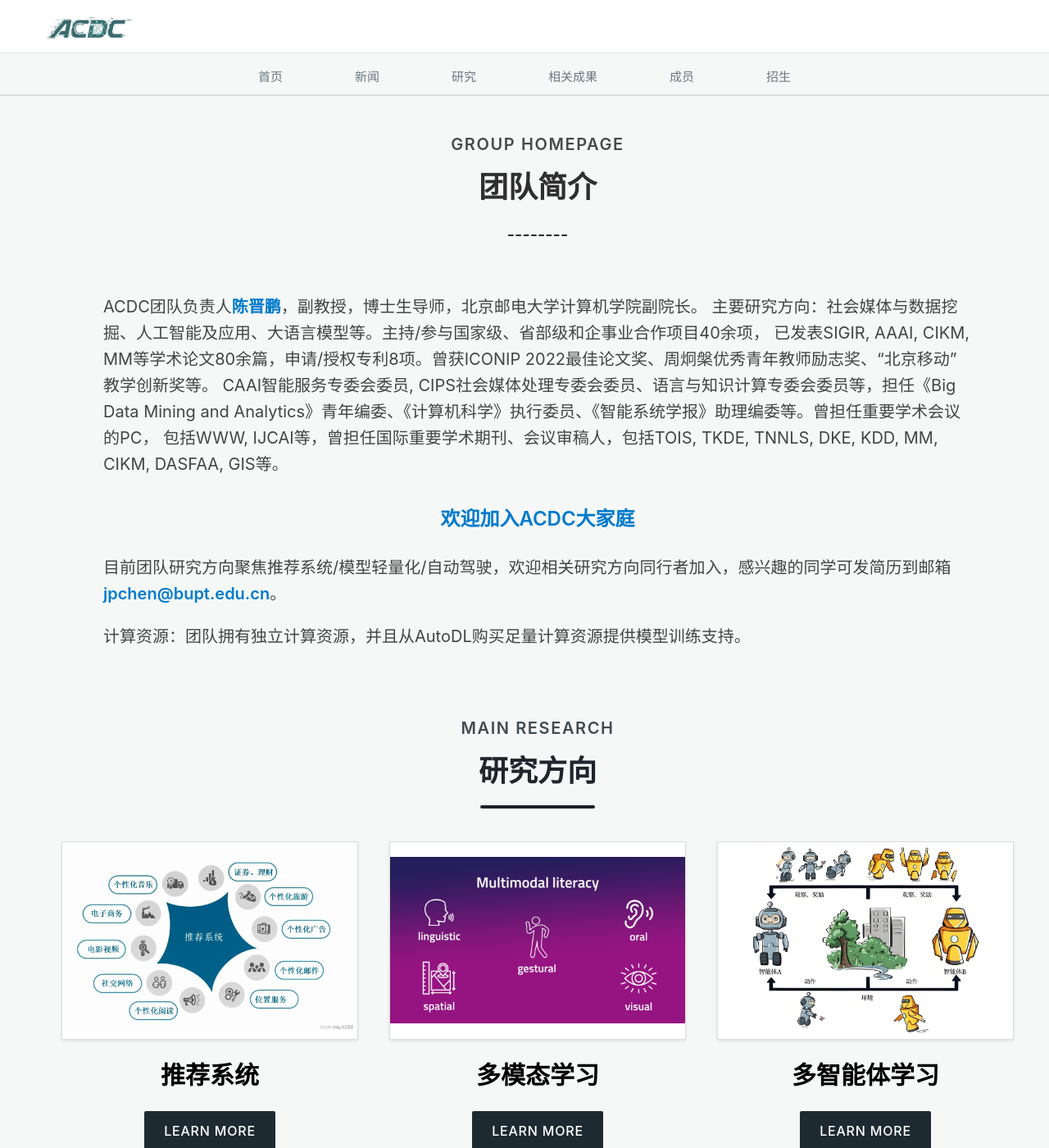
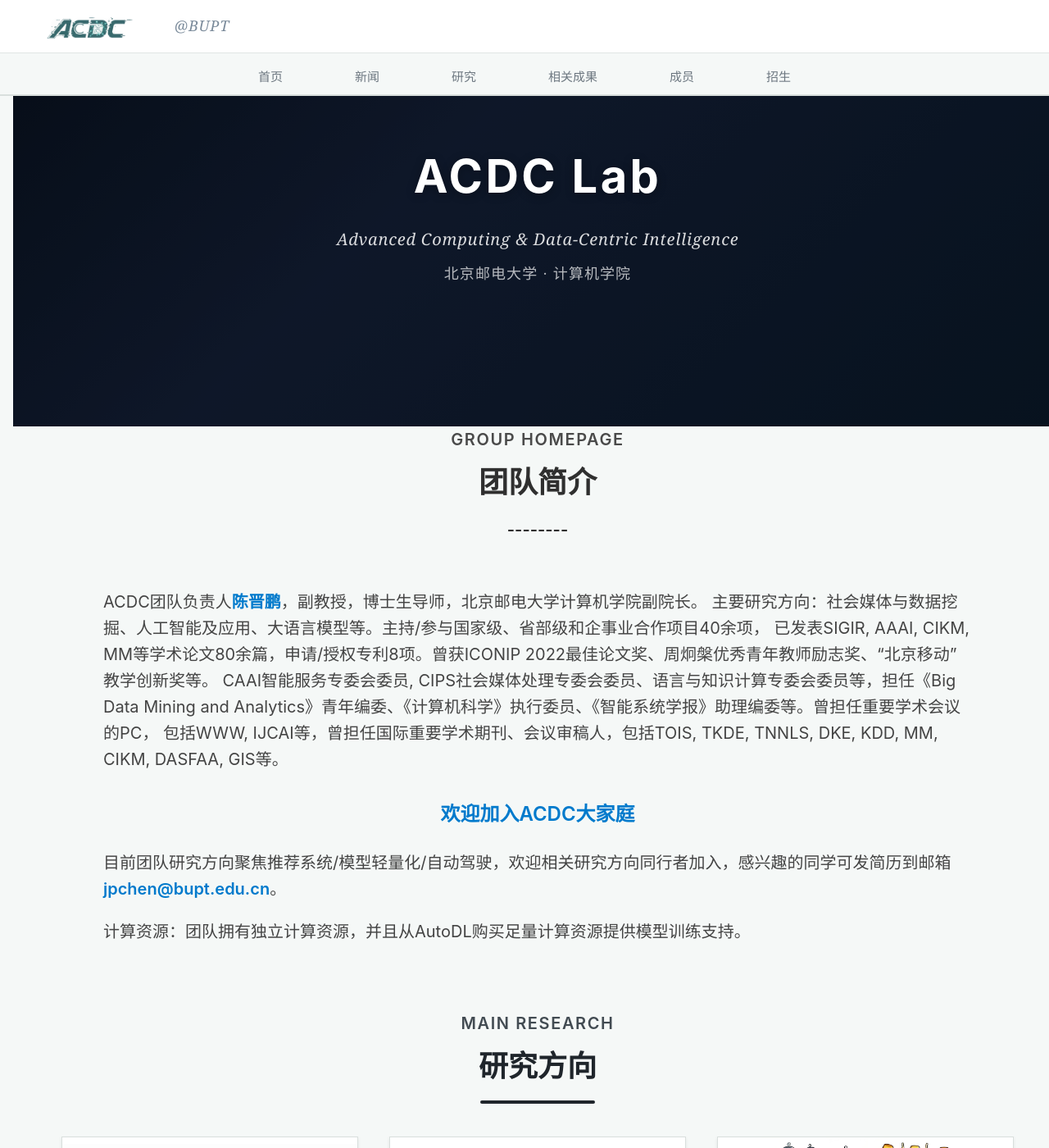
Before and after one commit to acdc-lab/acdc-lab.github.io, a Jekyll site: the page built from index.markdown, in a window 1280 px wide and 1400 px high. Shown: the whole window at 82% size. Built offline with Jekyll 4.4.1, drawn with Linux system fonts in a browser that asks for light colours.

Commit message:
feat: add @BUPT logo affiliation and hero banner with campus background
- Header: add '@BUPT' text next to ACDC logo with italic serif styling
- Homepage: add full-width hero banner section with dark overlay
- CSS: add .logo-affiliation, .hero-banner, .hero-bg, .hero-overlay, .hero-inner styles
- Hero placeholder for BUPT campus photo at assets/img/bupt-bg.jpg

Co-Authored-By: Claude Fable 5 <noreply@anthropic.com>

```diff
--- a/_includes/header.html
+++ b/_includes/header.html
@@ -3,10 +3,8 @@
   <div class="header-top">
     <div class="container header-top-inner">
       <div class="site-logo">
-        <!-- 如果你有 logo 图片，放这里 -->
         <img src="{{ '/assets/img/logo.png' | relative_url }}" alt="ACDC" class="logo-img">
-        <!-- 如果暂时没有图片，可以用文字版本，保留其中一个就好 -->
-        <!-- <span class="logo-text">VDRONE</span> -->
+        <span class="logo-affiliation">@BUPT</span>
       </div>
     </div>
   </div>
--- a/assets/css/style.css
+++ b/assets/css/style.css
@@ -64,6 +64,15 @@ a:hover {
 .logo-img {
   height: 60px;
   width: auto;
+}
+.logo-affiliation {
+  font-size: 18px;
+  font-weight: 500;
+  color: #7a8a9a;
+  letter-spacing: 0.04em;
+  margin-left: 10px;
+  font-family: "Georgia", "Times New Roman", serif;
+  font-style: italic;
 }
 .logo-text {
   color: #003366;
@@ -174,6 +183,75 @@ a:hover {
   margin: 0 auto;
   padding: 160px 16px 40px; /* 顶部预留: LOGO行(64) + 菜单行(48) + 一点空隙 */
   text-align: center; /* 我们要把正文栏目放在中间 */
+}
+
+/* ===== Hero Banner (首页全宽背景图) ===== */
+.hero-banner {
+  position: relative;
+  width: 100vw;
+  margin-left: calc(-50vw + 50%);   /* 突破父容器 .page-content 的宽度限制 */
+  margin-top: -160px;               /* 抵消 page-content 的顶部 padding */
+  height: 520px;
+  display: flex;
+  align-items: center;
+  justify-content: center;
+  overflow: hidden;
+}
+
+/* 背景图层 */
+.hero-bg {
+  position: absolute;
+  inset: 0;
+  background:
+    linear-gradient(135deg, #0a1628 0%, #1a2a4a 40%, #0d2137 100%);
+  background-size: cover;
+  background-position: center 30%;
+  z-index: 0;
+  /* 备用图片背景：在 assets/img/ 下放置 bupt-bg.jpg 后取消下行注释 */
+  /* background-image: url('../img/bupt-bg.jpg'); */
+}
+
+/* 暗色遮罩 */
+.hero-overlay {
+  position: absolute;
+  inset: 0;
+  background: rgba(0, 0, 0, 0.45);
+  z-index: 1;
+}
+
+/* 文字层 */
+.hero-inner {
+  position: relative;
+  z-index: 2;
+  text-align: center;
+  color: #ffffff;
+  padding: 0 24px;
+}
+
+.hero-title {
+  font-size: 56px;
+  font-weight: 700;
+  letter-spacing: 0.06em;
+  margin: 0 0 16px;
+  text-shadow: 0 2px 12px rgba(0,0,0,0.3);
+}
+
+.hero-subtitle {
+  font-size: 20px;
+  font-weight: 400;
+  letter-spacing: 0.04em;
+  color: rgba(255,255,255,0.85);
+  margin: 0 0 12px;
+  font-family: "Georgia", "Times New Roman", serif;
+  font-style: italic;
+}
+
+.hero-affil {
+  font-size: 18px;
+  font-weight: 400;
+  color: rgba(255,255,255,0.7);
+  margin: 0;
+  letter-spacing: 0.06em;
 }
 
 /* 标题块（GROUP HOMEPAGE / 团队简介 / ...） */
--- a/index.markdown
+++ b/index.markdown
@@ -2,6 +2,17 @@
 layout: default
 title: 首页
 ---
+
+<!-- Hero Banner -->
+<div class="hero-banner">
+  <div class="hero-bg"></div>
+  <div class="hero-overlay"></div>
+  <div class="hero-inner">
+    <h1 class="hero-title">ACDC Lab</h1>
+    <p class="hero-subtitle">Advanced Computing & Data-Centric Intelligence</p>
+    <p class="hero-affil">北京邮电大学  ·  计算机学院</p>
+  </div>
+</div>
 
 <div class="home-header-block">
   <div class="en-title">GROUP HOMEPAGE</div>
```
